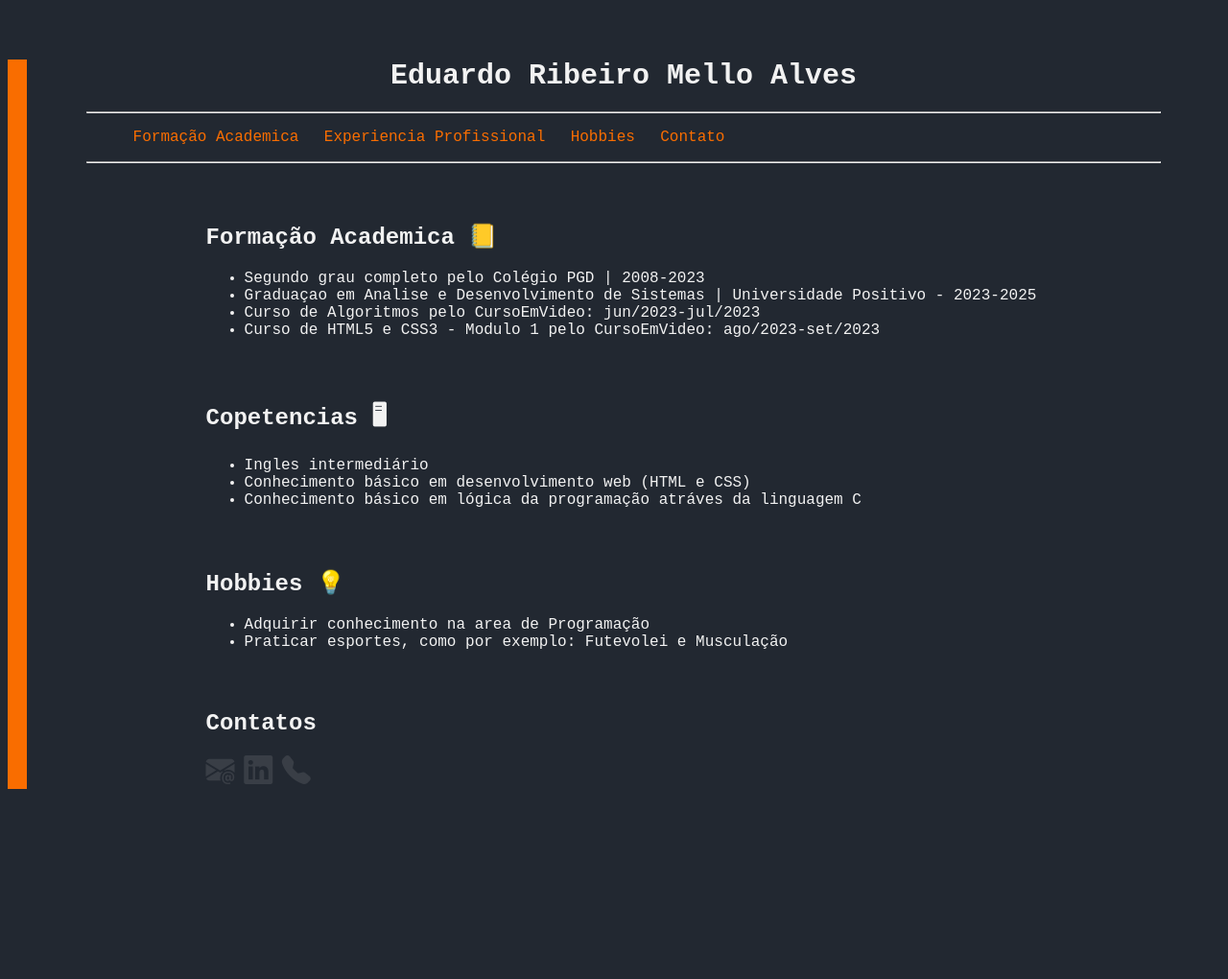
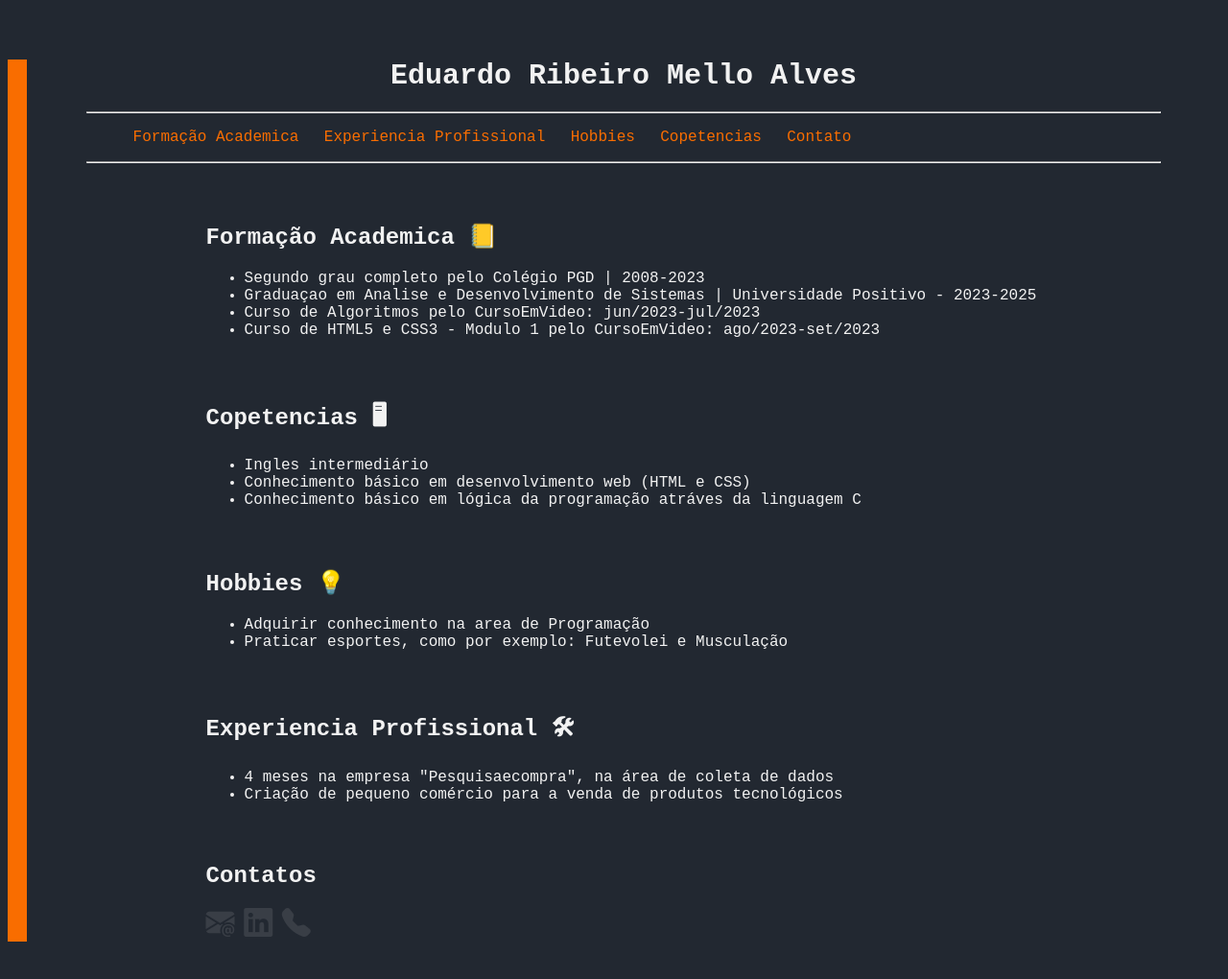
Before and after one commit to eduardormalves/curriculo1, a plain HTML site: page docs/index.html in a window 1280 px wide. Shown: the whole page at 96% size. Before the commit the page ends 884 px from the top, so only its background shows below. Drawn offline with nearby package versions, Linux system fonts and the light colour scheme.

Commit message:
Add files via upload

```diff
--- a/docs/index.html
+++ b/docs/index.html
@@ -17,6 +17,7 @@
                 <a class="linkmenu" href="#formacao"><li class="listmenu">Formação Academica</li></a>
                 <a class="linkmenu" href="#experiencia"><li class="listmenu">Experiencia Profissional</li></a>
                 <a class="linkmenu" href="#hobbies"><li class="listmenu">Hobbies</li></a>
+                <a class="linkmenu" href="#copetencias"><li class="listmenu">Copetencias</li></a>
                 <a class="linkmenu" href="#contato"><li class="listmenu">Contato</li></a>
             </ul>
             <hr>
@@ -37,7 +38,7 @@
         </section>
     </div>
     <div>
-        <section id="experiencia">
+        <section id="copetencias">
              <h2>Copetencias &#x1F5A5;</h2>
                 <ul>
                     <li>Ingles intermediário</li>
@@ -56,6 +57,15 @@
         </section>
     </div>
     <div>
+        <section id="experiencia">
+            <h2>Experiencia Profissional &#x1F6E0;</h2>
+                <ul>
+                    <li>4 meses na empresa "Pesquisaecompra", na área de coleta de dados</li>
+                    <li>Criação de pequeno comércio para a venda de produtos tecnológicos</li>
+                </ul>
+        </section>
+    </div>
+    <div>
         <section id="contato">
             <h2>Contatos</h2>
             <a href="mailto:eduardormalves@gmail.com" target="_blank"><i class="bi bi-envelope-at-fill"></i></a>
```
